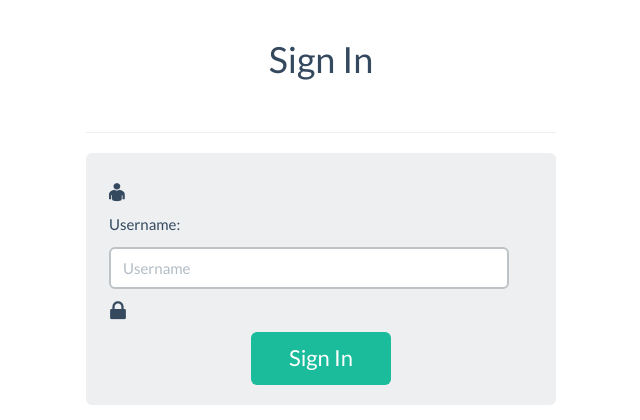
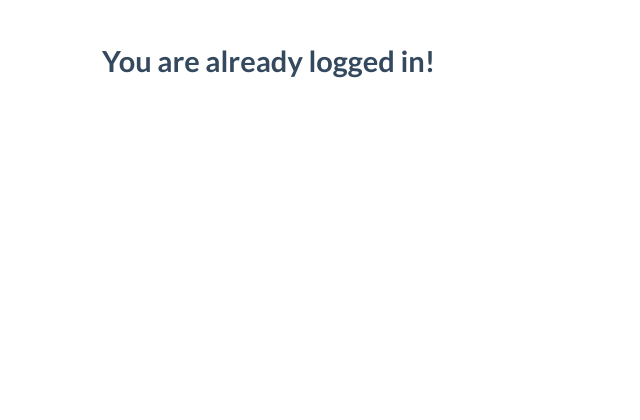
Before and after one commit to vinPopulaire/SRPtool, a Django app: template gui/templates/gui/login.html in a window 1280 px wide. Shown: the part 53-473 px from the top of the page, without its empty margins (319-959 px from the left). Run offline with Django 3.2, Linux system fonts and the light colour scheme; the template is opened without the code that fills it: values that come from a table or form of the project are taken from there, others are empty; the visitor is signed in with stand-in values (Sample User, id 1); some libraries are stand-ins or nearby versions.

Commit message:
disallow entering pages when already logged in
When the user tries to login or singup by using the url when he
is already logged in, display an alert that informs him that he
is already logged in.

```diff
--- a/gui/templates/gui/login.html
+++ b/gui/templates/gui/login.html
@@ -1,6 +1,15 @@
 {% extends "gui/base.html" %}
 
 {% block content %}
+
+    {% if user.is_authenticated %}
+        <div class="container" style="width:500px">
+            <div class="alert alert-primary" role="alert">
+                <h4 class="alert-heading">You are already logged in!</h4>
+            </div>
+        </div>
+
+    {% else %}
 
     <div class="container" style="width:500px">
         <div class="title">Sign In</div>
@@ -49,4 +58,6 @@
         </div><!-- /login-form -->
     </div> <!-- /container -->
 
+    {% endif %}
+
 {% endblock %}
```
Also changed, not shown: gui/templates/gui/signup.html (+12 -0 lines). Lines whose indentation alone changed are shown as unchanged.
